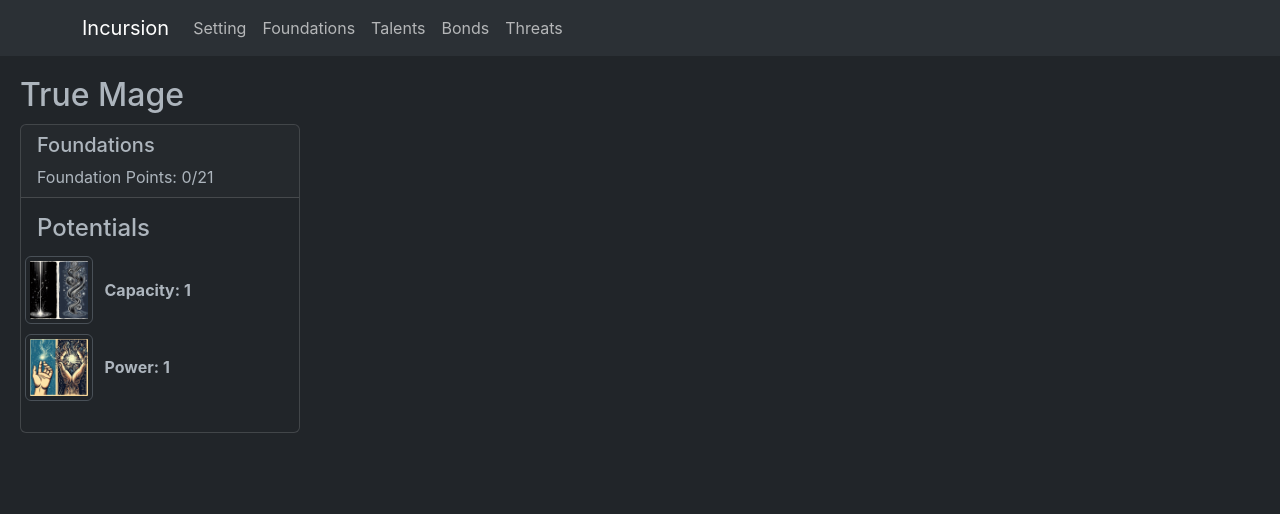
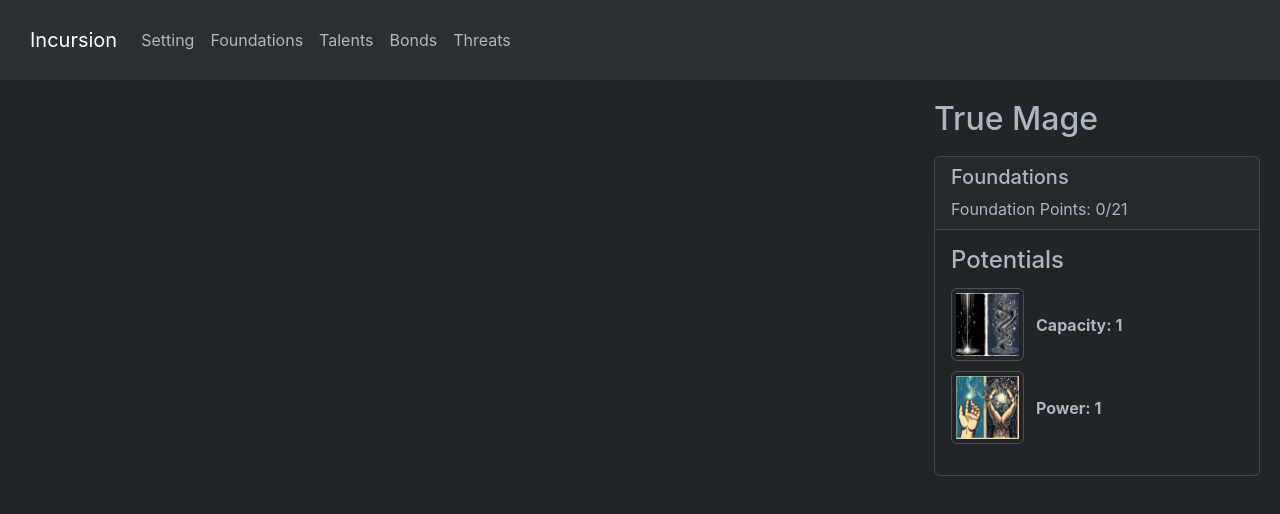
Before and after one commit to jesselatimer/incursion, a React (Create React App) app: page / in a window 1280 px wide. Shown: the top 514 px of the page. Built offline with nearby package versions, Linux system fonts and the light colour scheme.

Commit message:
do another styling pass

```diff
--- a/src/components/App.tsx
+++ b/src/components/App.tsx
@@ -15,6 +15,7 @@ import { PointType, PointTypeKey } from '../models/PointType';
 import { Outlet, useLoaderData } from 'react-router-dom';
 import Summary from './Summary';
 import Navbar from './Navbar';
+import { Col, Container, Row } from 'react-bootstrap';
 
 type TrueMageContext = {
   trueMage: TrueMage;
@@ -162,10 +163,14 @@ function App() {
         >
           <div style={{ position: 'relative' }}>
             <Navbar />
-            <>
-              <Summary categoryChoices={categoryChoices} />
-              <Outlet />
-            </>
+            <Row style={{ padding: '20px' }}>
+              <Col>
+                <Outlet />
+              </Col>
+              <Col xs={4} style={{ maxWidth: '350px' }}>
+                <Summary categoryChoices={categoryChoices} />
+              </Col>
+            </Row>
             <ValidationToast
               showValidationError={showValidationError}
               setShowValidationError={setShowValidationError}
--- a/src/components/EntityList.tsx
+++ b/src/components/EntityList.tsx
@@ -1,28 +1,30 @@
 import '../css/App.css';
-import { groupBy, map } from 'lodash';
+import { filter, groupBy, map } from 'lodash';
 import Entity from './Entity';
-import { Choice } from '../models/Choice';
-import type { Entity as EntityType } from '../models/Entity';
 import Container from 'react-bootstrap/Container';
 import Row from 'react-bootstrap/Row';
 import Col from 'react-bootstrap/Col';
-import { useContext } from 'react';
-import { DataContext } from './App';
+import { useContext, useMemo } from 'react';
+import { CategoryChoicesContext, DataContext } from './App';
 import Markdown from './Markdown';
+import { useLoaderData } from 'react-router-dom';
+import { EntityListArgs } from '..';
 
-function EntityList({
-  entities,
-  choices,
-}: {
-  entities: EntityType[];
-  choices: Choice[];
-}) {
+function EntityList() {
   const { subCategoriesByKey, categoriesByKey, entitiesByKey } =
     useContext(DataContext);
+  const { categoryChoices } = useContext(CategoryChoicesContext);
+  const { categoryKey } = useLoaderData() as EntityListArgs['params'];
+
+  const entities = useMemo(
+    () => filter(entitiesByKey, (entity) => entity.category === categoryKey),
+    [categoryKey]
+  );
 
   if (!entities?.length) return null;
+  if (!categoryKey) return null;
 
-  const categoryKey = entities[0].category;
+  const choices = categoryChoices[categoryKey] || [];
   const category = categoriesByKey[categoryKey];
   const entitiesBySubCategory = groupBy(entities, 'subCategory');
   const subCategories = category.subCategories.map(
--- a/src/components/Navbar.tsx
+++ b/src/components/Navbar.tsx
@@ -8,8 +8,11 @@ export default function Navbar() {
   const { categoriesByKey } = useContext(DataContext);
 
   return (
-    <ReactNavbar expand="lg" className="bg-body-tertiary">
-      <Container>
+    <ReactNavbar
+      expand="md"
+      className="bg-body-tertiary"
+      style={{ padding: '20px 30px' }}
+    >
       <ReactNavbar.Brand href={'/'}>Incursion</ReactNavbar.Brand>
       <ReactNavbar.Toggle aria-controls="basic-ReactNavbar-nav" />
       <ReactNavbar.Collapse id="basic-ReactNavbar-nav">
@@ -26,7 +29,6 @@ export default function Navbar() {
           })}
         </Nav>
       </ReactNavbar.Collapse>
-      </Container>
     </ReactNavbar>
   );
 }
--- a/src/components/Page.tsx
+++ /dev/null
@@ -1,35 +0,0 @@
-import { useContext, useMemo } from 'react';
-import Summary from './Summary';
-import EntityList from './EntityList';
-import Navbar from 'react-bootstrap/Navbar';
-import Container from 'react-bootstrap/Container';
-import { filter } from 'lodash';
-import { CategoryChoicesContext, DataContext } from './App';
-import { useLoaderData } from 'react-router-dom';
-import { PageArgs } from '..';
-
-function Page() {
-  const { categoryChoices } = useContext(CategoryChoicesContext);
-  const { entitiesByKey } = useContext(DataContext);
-  const { categoryKey } = useLoaderData() as PageArgs['params'];
-
-  const entities = useMemo(
-    () => filter(entitiesByKey, (entity) => entity.category === categoryKey),
-    [entitiesByKey, categoryKey]
-  );
-
-  // TODO: set up links
-  // TODO: move summary and navbar out of this component
-  if (!categoryKey) return null;
-  return (
-    <div style={{ marginLeft: '25%' }}>
-      <EntityList
-        key={categoryKey + 'EntityList'}
-        entities={entities}
-        choices={categoryChoices[categoryKey] || []}
-      />
-    </div>
-  );
-}
-
-export default Page;
--- a/src/components/Summary.tsx
+++ b/src/components/Summary.tsx
@@ -27,17 +27,18 @@ function Summary({
     [dataByKey]
   );
   return (
+    <>
+      <h2 className="Summary-header">{trueMage.name}</h2>
       <Container
         className="SummaryFixed"
         style={{
-        position: 'fixed',
-        maxWidth: '25%',
-        maxHeight: 'calc(100% - 56px)',
+          position: 'sticky',
+          maxHeight: '100vh',
           overflow: 'scroll',
-        padding: '20px',
+          padding: '0',
+          top: '0',
         }}
       >
-      <h2 className="Summary-header">{trueMage.name}</h2>
         {map(categoriesByKey, (category, categoryKey) => {
           const choices = categoryChoices[category.key];
           if (!choices?.length) return null;
@@ -61,7 +62,9 @@ function Summary({
                   {Boolean(pointType) && (
                     <span
                       style={
-                      pointsUsed > pointType!.maxPoints ? { color: 'red' } : {}
+                        pointsUsed > pointType!.maxPoints
+                          ? { color: 'red' }
+                          : {}
                       }
                     >
                       {pointType?.label}: {pointsUsed}/{pointType?.maxPoints}
@@ -87,7 +90,8 @@ function Summary({
                       <h4>{subCategory.label}</h4>
                       {/* Mapping over all entities to preserve order */}
                       {map(currentEntities, (entity) => {
-                      const choice = (choicesByEntityKey[entity.key] || [])[0];
+                        const choice = (choicesByEntityKey[entity.key] ||
+                          [])[0];
                         if (!choice) return null;
                         return (
                           <Row
@@ -96,13 +100,13 @@ function Summary({
                               alignItems: 'center',
                               paddingBottom: '5px',
                               paddingTop: '5px',
+                              margin: '0',
                             }}
                           >
                             <Col sm={3} style={{ padding: 0 }}>
                               <Image src={entity.imageUrl} thumbnail />
                             </Col>
                             <Col sm={9}>
-                            <Stack direction="vertical">
                               <strong
                                 style={{
                                   whiteSpace: 'nowrap',
@@ -115,7 +119,6 @@ function Summary({
                                   ? `: ${choice.level}`
                                   : ''}
                               </strong>
-                            </Stack>
                             </Col>
                           </Row>
                         );
@@ -128,6 +131,7 @@ function Summary({
           );
         })}
       </Container>
+    </>
   );
 }
 
--- a/src/index.tsx
+++ b/src/index.tsx
@@ -11,7 +11,7 @@ import {
   Params,
   RouterProvider,
 } from 'react-router-dom';
-import Page from './components/Page';
+import EntityList from './components/EntityList';
 import { getDataFromImport } from './utils/importData';
 
 async function loader() {
@@ -19,12 +19,14 @@ async function loader() {
 }
 
 const pathNames = { categoryKey: '/category/:categoryKey' } as const;
-export interface PageArgs extends LoaderFunctionArgs {
+export interface EntityListArgs extends LoaderFunctionArgs {
   params: Params<ParamParseKey<typeof pathNames.categoryKey>>;
 }
 
-export const pageLoader: LoaderFunction = ({ params }: PageArgs) => {
-  console.log('pageLoader', params);
+export const entityListLoader: LoaderFunction = ({
+  params,
+}: EntityListArgs) => {
+  console.log('entityListLoader', params);
   return params || {};
 };
 
@@ -37,8 +39,8 @@ const router = createBrowserRouter([
     children: [
       {
         path: pathNames.categoryKey,
-        element: <Page />,
-        loader: pageLoader,
+        element: <EntityList />,
+        loader: entityListLoader,
       },
     ],
   },
```
Lines whose indentation alone changed are shown as unchanged.
